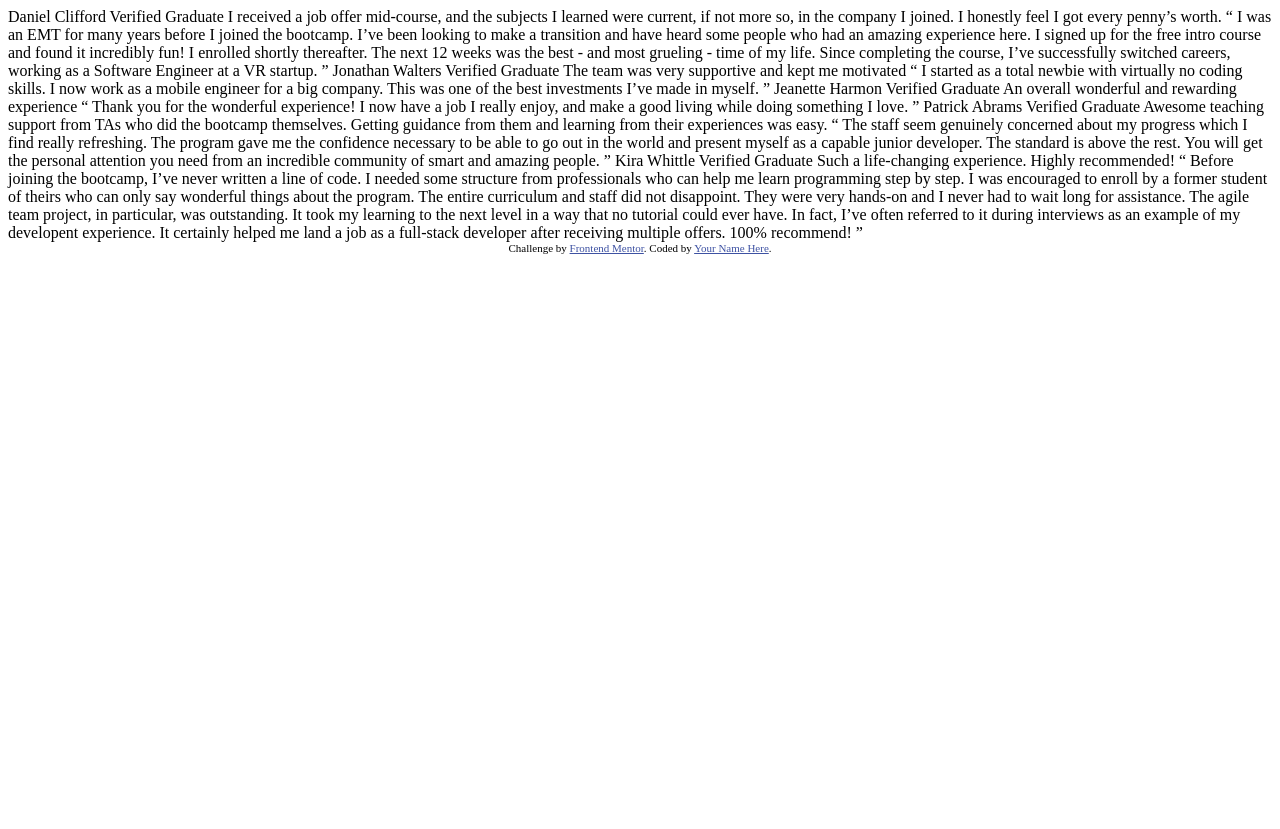
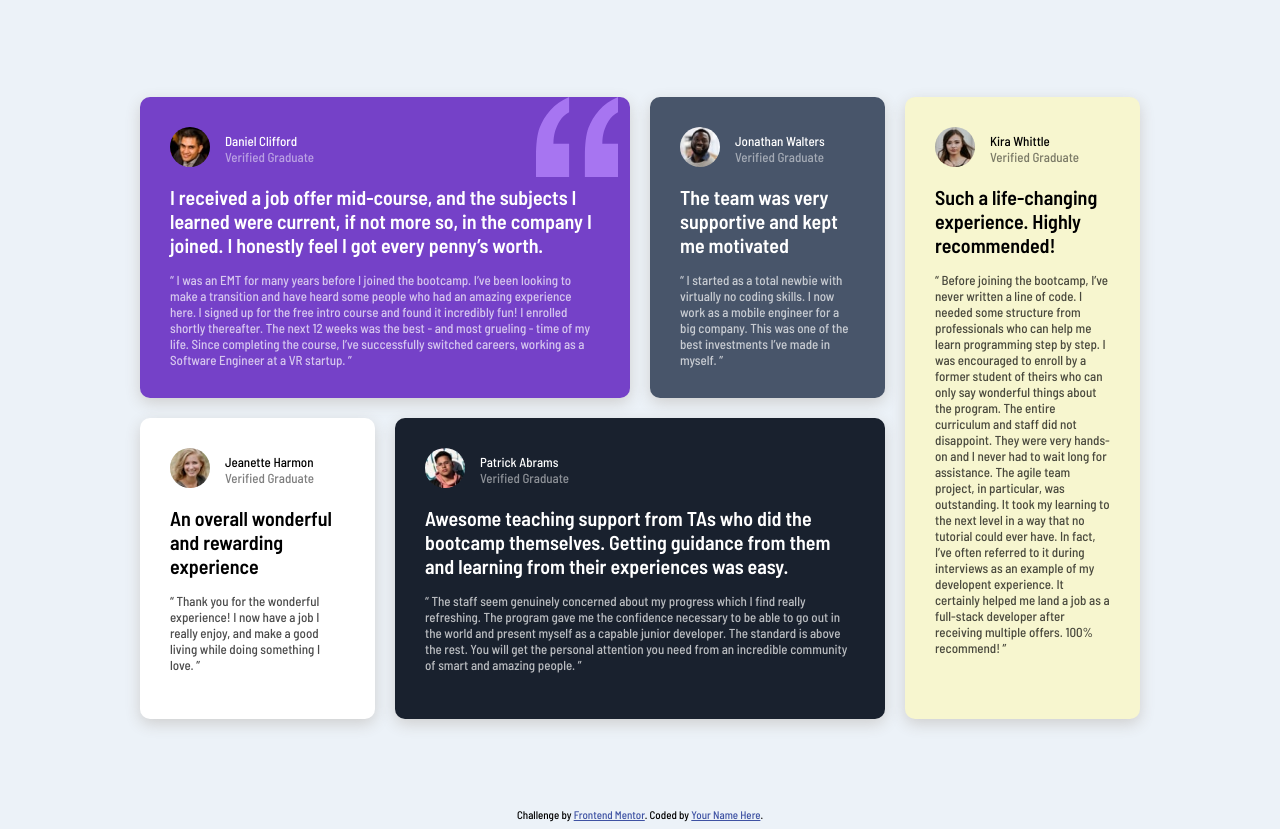
Before and after one commit to sonicakes/testimonials-grid, a plain HTML site: page index.html in a window 1280 px wide. Before the commit the page ends 800 px from the top, so only its background shows below. Drawn offline with Linux system fonts and the light colour scheme.

Commit message:
add mobile and desktop grid layouts

```diff
--- a/index.html
+++ b/index.html
@@ -1,76 +1,148 @@
 <!DOCTYPE html>
 <html lang="en">
   <head>
-  <meta charset="UTF-8">
-  <meta name="viewport" content="width=device-width, initial-scale=1.0"> <!-- displays site properly based on user's device -->
+    <meta charset="UTF-8" />
+    <meta name="viewport" content="width=device-width, initial-scale=1.0" />
+    <!-- displays site properly based on user's device -->
 
-  <link rel="icon" type="image/png" sizes="32x32" href="./images/favicon-32x32.png">
-
-  <title>Frontend Mentor | [Challenge Name Here]</title>
+    <link
+      rel="icon"
+      type="image/png"
+      sizes="32x32"
+      href="./images/favicon-32x32.png"
+    />
+    <link rel="preconnect" href="https://fonts.gstatic.com" />
+    <link
+      href="https://fonts.googleapis.com/css2?family=Barlow+Semi+Condensed:wght@500;600&display=swap"
+      rel="stylesheet"
+    />
+    <link href="styles.css" rel="stylesheet" />
+    <title>Grid Testimonials</title>
 
     <!-- Feel free to remove these styles or customise in your own stylesheet 👍 -->
     <style>
-    .attribution { font-size: 11px; text-align: center; }
-    .attribution a { color: hsl(228, 45%, 44%); }
+      .attribution {
+        font-size: 11px;
+        text-align: center;
+      }
+      .attribution a {
+        color: hsl(228, 45%, 44%);
+      }
     </style>
   </head>
   <body>
-  Daniel Clifford
-  Verified Graduate
+    <div class="container">
+    <div class="testimonial-container">
+      <div class="testimonial-item purple">
+        <img class="pattern" src="images/bg-pattern-quotation.svg">
+        <div class="person-info">
+          <div class="img"><img src="/images/image-daniel.jpg"></div>
 
-  I received a job offer mid-course, and the subjects I learned were current, if not more so,
-  in the company I joined. I honestly feel I got every penny’s worth.
+          <div class="initials">Daniel Clifford <div class="subtitle">Verified Graduate</div></div>
+        </div>
 
-  “ I was an EMT for many years before I joined the bootcamp. I’ve been looking to make a
-  transition and have heard some people who had an amazing experience here. I signed up
-  for the free intro course and found it incredibly fun! I enrolled shortly thereafter.
-  The next 12 weeks was the best - and most grueling - time of my life. Since completing
-  the course, I’ve successfully switched careers, working as a Software Engineer at a VR startup. ”
+        <div class="highlight">
+          I received a job offer mid-course, and the subjects I learned were
+          current, if not more so, in the company I joined. I honestly feel I
+          got every penny’s worth.
+        </div>
 
-  Jonathan Walters
-  Verified Graduate
+        <div class="quote">
+          “ I was an EMT for many years before I joined the bootcamp. I’ve been
+          looking to make a transition and have heard some people who had an
+          amazing experience here. I signed up for the free intro course and
+          found it incredibly fun! I enrolled shortly thereafter. The next 12
+          weeks was the best - and most grueling - time of my life. Since
+          completing the course, I’ve successfully switched careers, working as
+          a Software Engineer at a VR startup. ”
+        </div>
+      </div>
+      <div class="testimonial-item gray">
+        <div class="person-info">
+          <div class="img"><img src="/images/image-jonathan.jpg"></div>
 
+          <div class="initials">Jonathan Walters <div class="subtitle">Verified Graduate</div></div>
+        </div>
+        <div class="highlight">
           The team was very supportive and kept me motivated
+        </div>
 
-  “ I started as a total newbie with virtually no coding skills. I now work as a mobile engineer
-  for a big company. This was one of the best investments I’ve made in myself. ”
+        <div class="quote">
+          “ I started as a total newbie with virtually no coding skills. I now
+          work as a mobile engineer for a big company. This was one of the best
+          investments I’ve made in myself. ”
+        </div>
+      </div>
+      <div class="testimonial-item">
+        <div class="person-info">
+          <div class="img"><img src="/images/image-jeanette.jpg"></div>
 
-  Jeanette Harmon
-  Verified Graduate
+          <div class="initials">Jeanette Harmon <div class="subtitle">Verified Graduate</div></div>
+        </div>
 
+        <div class="highlight">
           An overall wonderful and rewarding experience
+        </div>
 
-  “ Thank you for the wonderful experience! I now have a job I really enjoy, and make a good living
-  while doing something I love. ”
+        <div class="quote">
+          “ Thank you for the wonderful experience! I now have a job I really
+          enjoy, and make a good living while doing something I love. ”
+        </div>
+      </div>
+      <div class="testimonial-item dark">
+        <div class="person-info">
+          <div class="img"><img src="/images/image-patrick.jpg"></div>
 
-  Patrick Abrams
-  Verified Graduate
+          <div class="initials">Patrick Abrams <div class="subtitle">Verified Graduate</div></div>
+        </div>
 
-  Awesome teaching support from TAs who did the bootcamp themselves. Getting guidance from them and
-  learning from their experiences was easy.
+        <div class="highlight">
+          Awesome teaching support from TAs who did the bootcamp themselves.
+          Getting guidance from them and learning from their experiences was
+          easy.
+        </div>
 
-  “ The staff seem genuinely concerned about my progress which I find really refreshing. The program
-  gave me the confidence necessary to be able to go out in the world and present myself as a capable
-  junior developer. The standard is above the rest. You will get the personal attention you need from
-  an incredible community of smart and amazing people. ”
+        <div class="quote">
+          “ The staff seem genuinely concerned about my progress which I find
+          really refreshing. The program gave me the confidence necessary to be
+          able to go out in the world and present myself as a capable junior
+          developer. The standard is above the rest. You will get the personal
+          attention you need from an incredible community of smart and amazing
+          people. ”
+        </div>
+      </div>
+      <div class="testimonial-item pastel">
+        <div class="person-info">
+          <div class="img"><img src="/images/image-kira.jpg"></div>
 
-  Kira Whittle
-  Verified Graduate
+          <div class="initials">Kira Whittle <div class="subtitle">Verified Graduate</div></div>
+        </div>
 
+        <div class="highlight">
           Such a life-changing experience. Highly recommended!
+        </div>
 
-  “ Before joining the bootcamp, I’ve never written a line of code. I needed some structure from
-  professionals who can help me learn programming step by step. I was encouraged to enroll by a former
-  student of theirs who can only say wonderful things about the program. The entire curriculum and staff
-  did not disappoint. They were very hands-on and I never had to wait long for assistance. The agile team
-  project, in particular, was outstanding. It took my learning to the next level in a way that no tutorial
-  could ever have. In fact, I’ve often referred to it during interviews as an example of my developent
-  experience. It certainly helped me land a job as a full-stack developer after receiving multiple offers.
-  100% recommend! ”
-
+        <div class="quote">
+          “ Before joining the bootcamp, I’ve never written a line of code. I
+          needed some structure from professionals who can help me learn
+          programming step by step. I was encouraged to enroll by a former
+          student of theirs who can only say wonderful things about the program.
+          The entire curriculum and staff did not disappoint. They were very
+          hands-on and I never had to wait long for assistance. The agile team
+          project, in particular, was outstanding. It took my learning to the
+          next level in a way that no tutorial could ever have. In fact, I’ve
+          often referred to it during interviews as an example of my developent
+          experience. It certainly helped me land a job as a full-stack
+          developer after receiving multiple offers. 100% recommend! ”
+        </div>
+      </div>
+    </div>
+    </div>
     <div class="attribution">
-    Challenge by <a href="https://www.frontendmentor.io?ref=challenge" target="_blank">Frontend Mentor</a>.
-    Coded by <a href="#">Your Name Here</a>.
+      Challenge by
+      <a href="https://www.frontendmentor.io?ref=challenge" target="_blank"
+        >Frontend Mentor</a
+      >. Coded by <a href="#">Your Name Here</a>.
     </div>
   </body>
 </html>
--- /dev/null
+++ b/styles.css
@@ -0,0 +1,126 @@
+body {
+    font-family: 'Barlow Semi Condensed', sans-serif;
+    background: hsl(210, 46%, 95%);
+    font-size: 13px;
+}
+
+.container {
+    min-height: 100vh;
+    display: flex;
+    justify-content: center;
+    align-items: center;
+  }
+
+.testimonial-container {
+    display: grid;
+    grid-template-columns: 1fr;
+    grid-template-rows: 1fr;
+    column-gap: 20px;
+    row-gap: 20px;
+}
+
+@media screen and (min-width: 768px) {
+    .testimonial-container {
+        grid-template-columns: 1fr 1fr 1fr 1fr;
+        grid-template-rows: 1fr 1fr;
+        max-width: 1000px;
+    }
+  }
+
+.testimonial-item {
+    padding: 30px;
+    background: #fff;
+    border-radius: 10px;
+    box-shadow: 0 5px 15px hsl(0, 0%, 81%);
+}
+
+.purple {
+    background-color: hsl(263, 55%, 52%);
+    color: #fff;
+    position: relative;
+}
+
+@media screen and (min-width: 768px) {
+    .purple{
+        grid-column-start: 1;
+        grid-column-end: 3;
+        grid-row-start: 1;
+        grid-row-end: 2;
+    }
+  }
+
+  .purple .pattern {
+      position: absolute;
+      top: 0;
+      right: 12px;
+      max-height: 80px;
+  }
+
+.pastel {
+    background: #F7F6CF;
+
+}
+
+@media screen and (min-width: 768px) {
+    .pastel{
+        grid-column-start: 4;
+        grid-column-end: 5;
+        grid-row-start: 1;
+        grid-row-end: 3;
+    }
+  }
+
+.dark {
+    background: hsl(219, 29%, 14%);
+    color: #fff;
+
+}
+
+@media screen and (min-width: 768px) {
+    .dark{
+        grid-column-start: 2;
+        grid-column-end: 4;
+    }
+  }
+
+.gray {
+    background: hsl(217, 19%, 35%);
+    color: #fff;
+}
+
+.person-info img {
+    border-radius: 50%;
+    maX-width: 40px;
+}
+
+.person-info {
+    display: flex;
+    margin-bottom: 15px;
+    align-items: center;
+}
+
+.subtitle {
+    opacity: 0.5;
+}
+
+.img {
+    margin-right: 15px;
+}
+
+.highlight {
+    font-size: 20px;
+    font-weight: 600;
+    margin-bottom: 15px;
+}
+
+.quote {
+    opacity: 0.7;
+}
+
+@media screen and (min-width: 768px) {
+    .card {
+      flex-direction: row;
+      min-width: 960px;
+      max-width: 960px;
+    }
+  }
```
Lines whose indentation alone changed are shown as unchanged.
